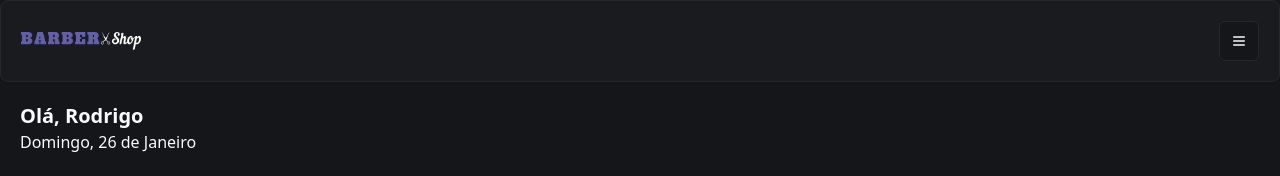
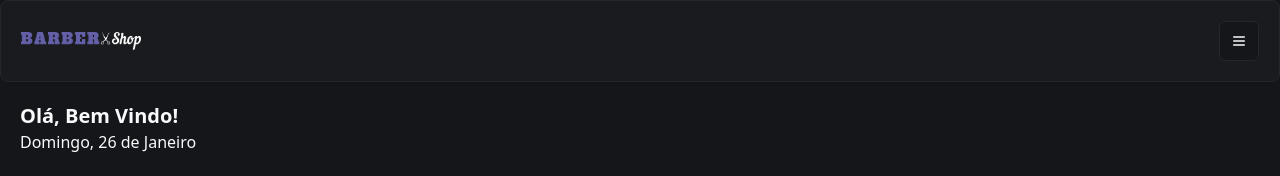
Before and after one commit to Mateus-lang/projeto-salao, a Next.js app: page / in a window 1280 px wide. Shown: the top 176 px of the page. Built offline with nearby package versions, Linux system fonts and the light colour scheme; no server answers; the database is empty.

Commit message:
feat: update welcome message

```diff
--- a/app/page.tsx
+++ b/app/page.tsx
@@ -9,6 +9,8 @@
 import Link from "next/link"
 import { getServerSession } from "next-auth"
 import { authOptions } from "./_lib/auth"
+import { format } from "date-fns"
+import { ptBR } from "date-fns/locale"
 
 const Home = async () => {
   //chamar meu banco de dados
@@ -44,8 +46,19 @@
       {/* TEXTO */}
       <Header />
       <div className="p-5">
-        <h2 className="text-xl font-bold">Olá, Rodrigo</h2>
-        <p>Domingo, 26 de Janeiro</p>
+        <h2 className="text-xl font-bold">
+          Olá, {session?.user ? session.user.name : "Bem Vindo!"}
+        </h2>
+
+        <p>
+          <span className="capitalize">
+            {format(new Date(), "EEEE, dd ", { locale: ptBR })}
+          </span>
+          de
+          <span className="capitalize">
+            {format(new Date(), " MMMM", { locale: ptBR })}
+          </span>
+        </p>
 
         {/* BUSCA */}
         <div className="mt-6">
```
